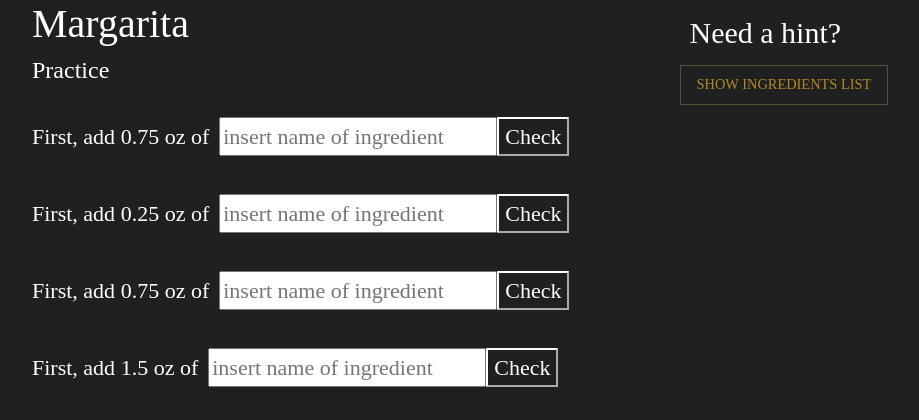
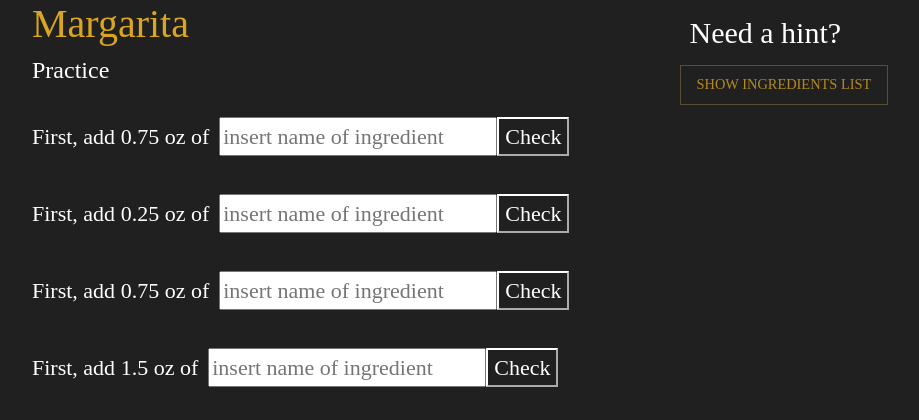
Before and after one commit to Angelica-Michaca/cocktail, a Flask app: page /practice/margarita in a window 1280 px wide. Shown: the part 62-482 px from the top of the page, without its empty margins (68-987 px from the left). Run offline with Flask 2, Linux system fonts and the light colour scheme; some libraries are stand-ins or nearby versions.

Commit message:
changed font color of drink to golden rod

```diff
--- a/static/main.css
+++ b/static/main.css
@@ -512,6 +512,9 @@
       font-size: 21px;
     }*/
 
+    #name-of-drink{
+        color: rgb(218,165,32);
+    }
 
     .mainContent{
         font-family: italiana;
```
